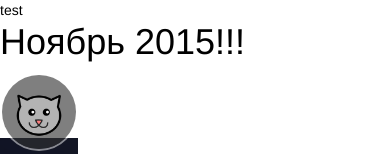
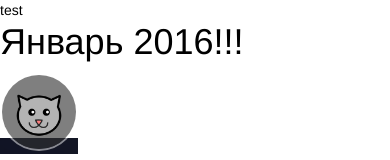
Before and after one commit to digitalhitler/seriouscat, a website: page www/index.html in a window 390 px wide. Shown: the top 160 px of the page. Drawn offline with Linux system fonts and the light colour scheme; some packages are replaced by stand-ins of ours; files that its build step writes are made by us from their sources; files whose address does not match are found by name.

Commit message:
Replaced month/year with current

```diff
--- a/www/index.html
+++ b/www/index.html
@@ -31,7 +31,7 @@ test
     <!-- Center content -->
     <ion-side-menu-content>
       <ion-header-bar class="bar-dark">
-        <h1 class="title">Ноябрь 2015!!!</h1>
+        <h1 class="title">Январь 2016!!!</h1>
       </ion-header-bar>
       <ion-content>
       </ion-content>
```
